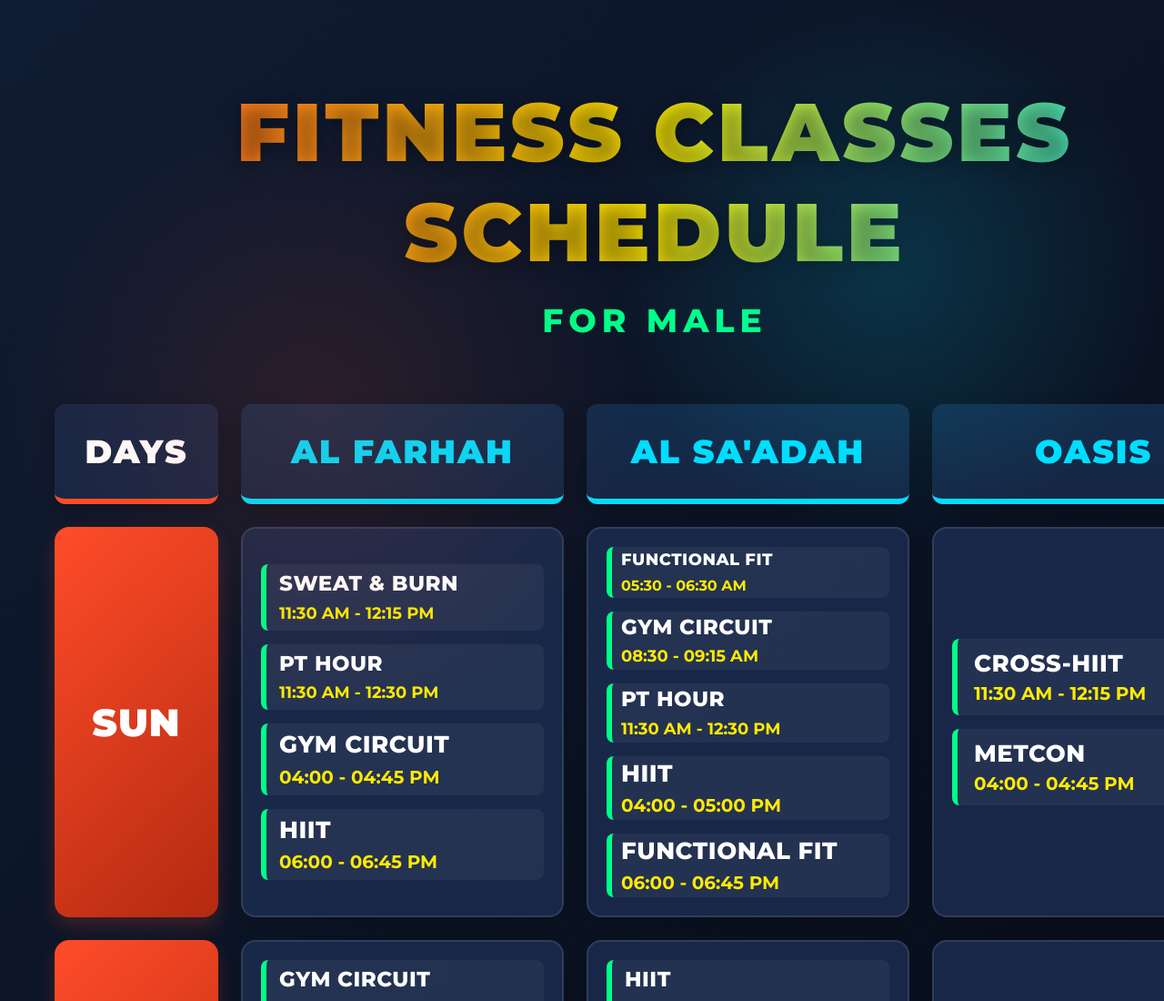
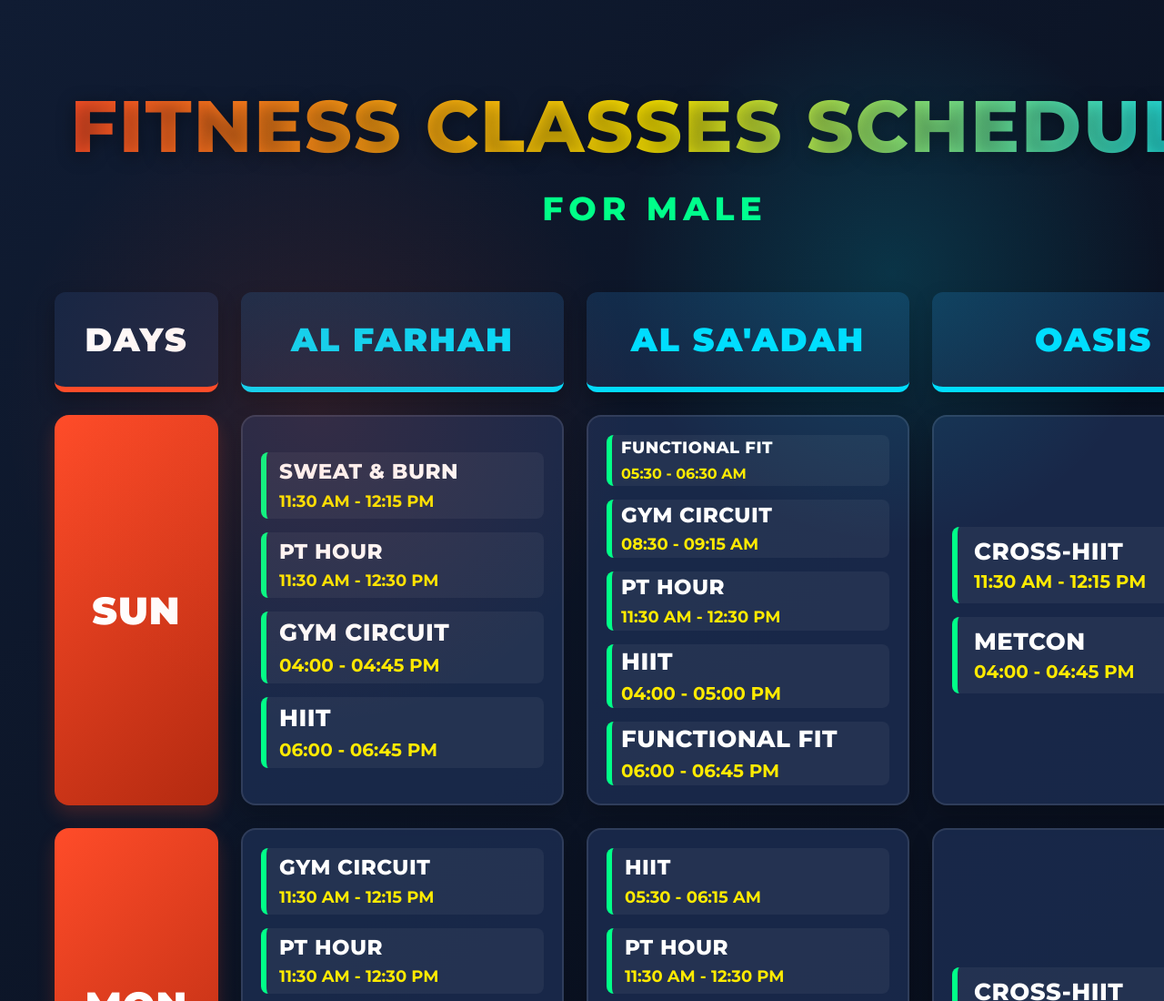
Before and after one commit to ahmemt0a/fitness-schedule, a plain HTML site: page index.html in a window 1280 px wide. Shown: the top 1100 px of the page at 91% size. Drawn offline with Linux system fonts and the light colour scheme.

Commit message:
Update index.html

```diff
--- a/index.html
+++ b/index.html
@@ -55,10 +55,10 @@
         }
 
         h1 {
-            font-size: 90px;
-            font-weight: 900;
+            font-size: 80px;
+            font-weight: 750;
             text-transform: uppercase;
-            letter-spacing: 4px;
+            letter-spacing: 2px;
             background: linear-gradient(90deg, #ff4c29 0%, #ffea00 50%, #00ddff 100%);
             -webkit-background-clip: text;
             -webkit-text-fill-color: transparent;
```
